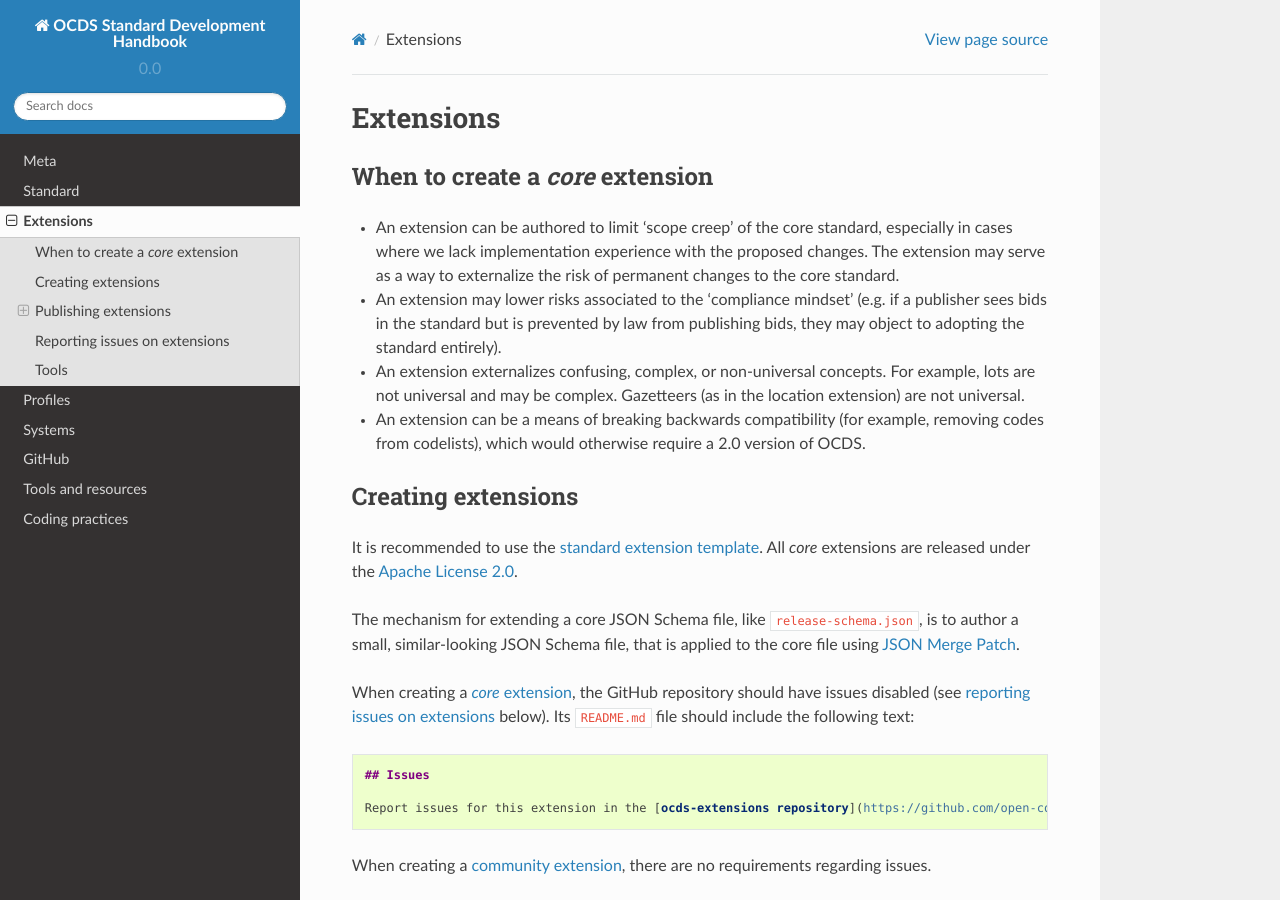
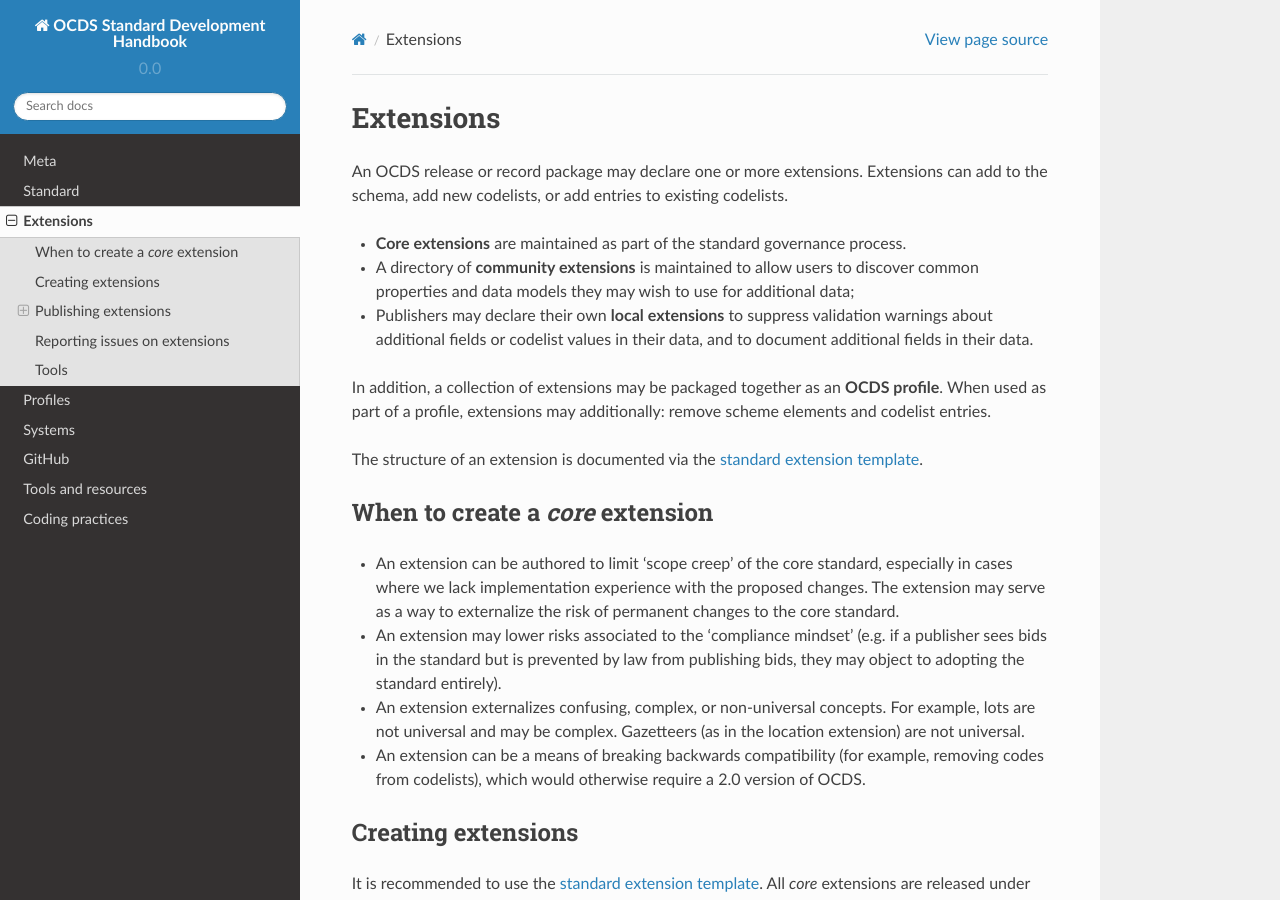
Before and after one commit to open-contracting/standard-development-handbook, a Sphinx documentation site: the page built from docs/extensions/index.md, in a window 1280 px wide and 900 px high. Built offline with Sphinx 7.4.7 and the Read the Docs theme 2.0.0, drawn with Linux system fonts in a browser that asks for light colours.

Commit message:
Updating extension and schema authorship guidance

```diff
--- a/docs/extensions/index.md
+++ b/docs/extensions/index.md
@@ -1,4 +1,14 @@
 # Extensions
+
+An OCDS release or record package may declare one or more extensions. Extensions can add to the schema, add new codelists, or add entries to existing codelists.
+
+* **Core extensions** are maintained as part of the standard governance process.
+* A directory of **community extensions** is maintained to allow users to discover common properties and data models they may wish to use for additional data;
+* Publishers may declare their own **local extensions** to suppress validation warnings about additional fields or codelist values in their data, and to document additional fields in their data.
+
+In addition, a collection of extensions may be packaged together as an **OCDS profile**. When used as part of a profile, extensions may additionally: remove scheme elements and codelist entries.
+
+The structure of an extension is documented via the [standard extension template](https://github.com/open-contracting/standard_extension_template/blob/master/README.md).
 
 ## When to create a *core* extension
 
```
Also changed, not shown: docs/standard/conventions.md (added, +85 -0 lines), docs/standard/index.md (+1 -0 lines).
